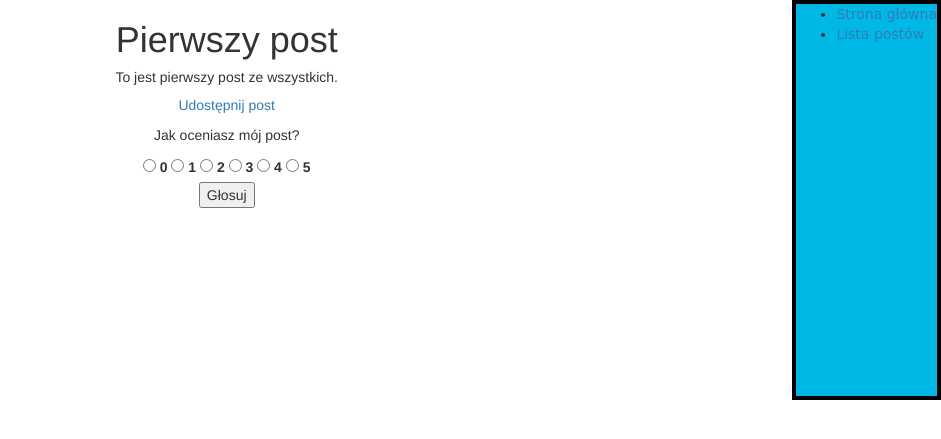
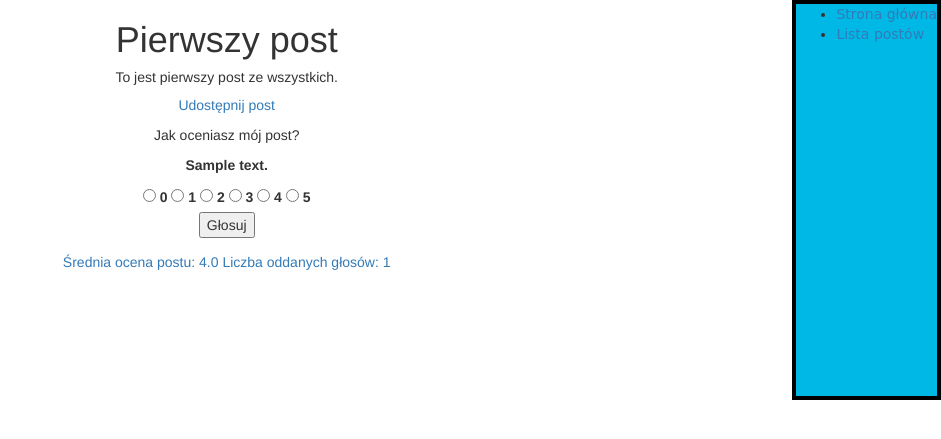
Before and after one commit to AlmightyFist/MY_own_blog, a Django app: template mysite/blog/templates/blog/post_detail.html in a window 1280 px wide. Shown: the part 115-554 px from the top of the page, without its empty margins (339-1280 px from the left). Run offline with Django 3.2, Linux system fonts and the light colour scheme; data comes from the database, SQL or seed files in the repository; both versions use the stored data as it was after the commit; the template is opened without the code that fills it: values that come from a table or form of the project are taken from there, most other values are stand-ins (such as "Sample title", 1, 10 or a date in 2020); some libraries are stand-ins or nearby versions.

Commit message:
Average post score, and number of votes added

```diff
--- a/mysite/blog/admin.py
+++ b/mysite/blog/admin.py
@@ -2,7 +2,7 @@ from django.contrib import admin
 from .models import Post, Score
 # Register your models here.
 class PostAdmin(admin.ModelAdmin):
-    list_display = ('title', 'slug', 'author', 'publish', 'created', 'status')
+    list_display = ('title', 'slug', 'author', 'publish', 'created', 'status', 'avr_score')
     list_filter = ('status', 'created', 'publish', 'author')
     search_fields = ('title', 'body_text')
 
--- a/mysite/blog/models.py
+++ b/mysite/blog/models.py
@@ -14,6 +14,7 @@ class Post(models.Model):
     publish = models.DateTimeField(default=timezone.now)
     created = models.DateTimeField(default=timezone.now)
     status = models.CharField(max_length = 20, choices= TABLE_OF_CHOICES, default = 'draft'  )
+    avr_score = models.FloatField(default = 0.0)
 
     def published(self):
         self.publish = timezone.now()
--- a/mysite/blog/templates/blog/post_detail.html
+++ b/mysite/blog/templates/blog/post_detail.html
@@ -12,6 +12,7 @@
   </p>
   <p>Jak oceniasz mój post?</p>
   {% if error_message %}<p><strong>{{ error_message}}</strong><p>{% endif %}
+  {% if inf_message %}<p><strong>{{ inf_message }}</strong><p>{% endif %}
   <div class = "vote">
     <form action="{% url 'post_vote' pk=post.id %}" method="post">
     {% csrf_token %}
@@ -31,5 +32,7 @@
       </div>
       <input type="submit" value="Głosuj"/>
     </form>
+    <a>Średnia ocena postu: {{ post.avr_score}}</a>
+    <a>Liczba oddanych głosów: {{ score_number}} </a>
   </div>
 {% endblock %}
```
Also changed, not shown: mysite/blog/views.py (+6 -2 lines), mysite/blog/migrations/0008_post_avr_score.py (added), mysite/db.sqlite3.
